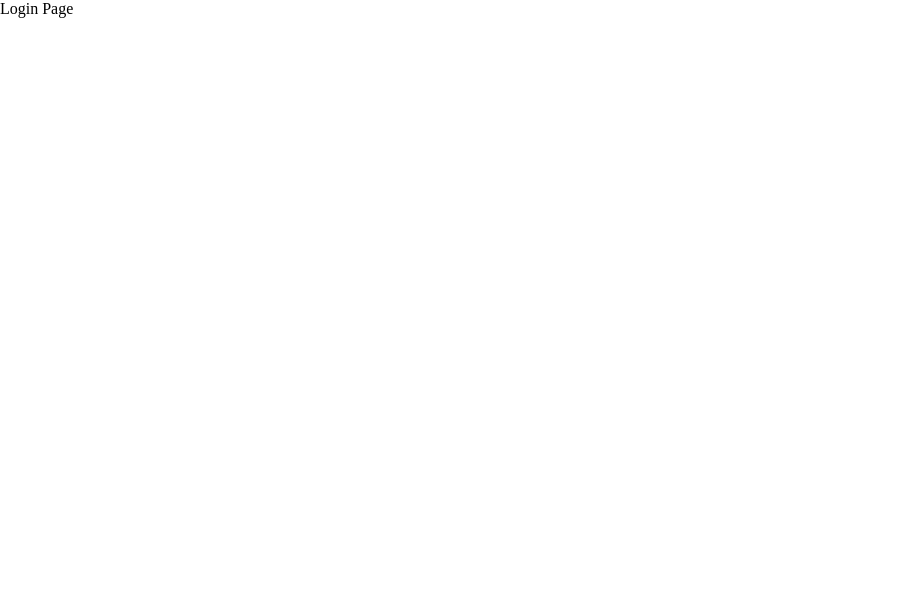
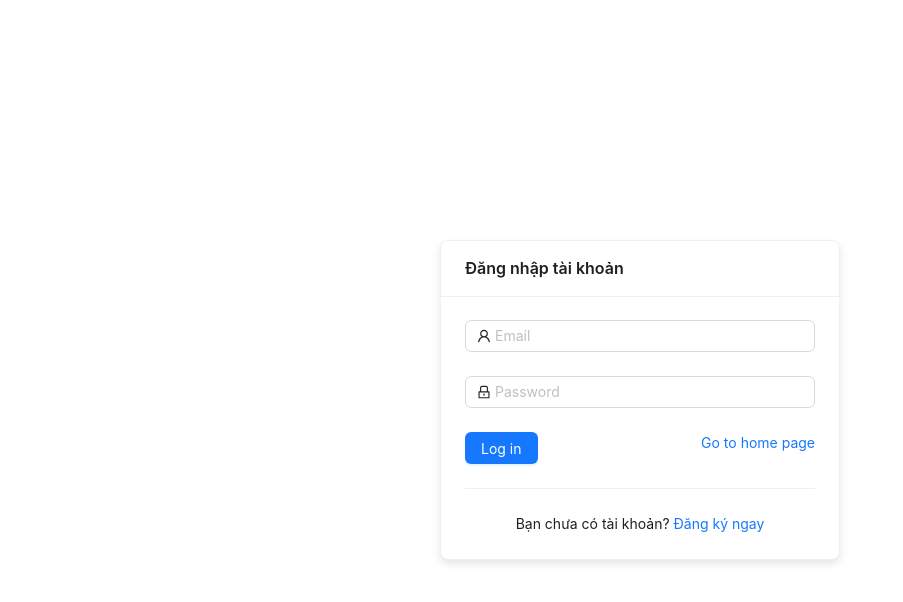
Before and after one commit to ntdatt812/react-vite-ntdat, a React (Vite) app: page /login in a window 1280 px wide. Shown: the top 602 px of the page, without its empty margins (0-903 px from the left). Built offline with nearby package versions, Linux system fonts and the light colour scheme.

Commit message:
video 93

```diff
--- a/src/pages/login.jsx
+++ b/src/pages/login.jsx
@@ -1,7 +1,98 @@
+import { LockOutlined, UserOutlined } from "@ant-design/icons";
+import { Button, Card, Col, Divider, Form, Input, message, notification, Row } from "antd";
+import { Link, useNavigate } from "react-router-dom";
+import { loginAPI } from "../services/api.service";
+import { useState } from "react";
 
 const LoginPage = () => {
+    const [isLoading, setIsLoading] = useState(false);
+    const navigate = useNavigate();
+    const onFinish = async (values) => {
+        setIsLoading(true)
+        console.log(values)
+        const res = await loginAPI(values.username, values.password);
+        if (res.data) {
+            message.success("Đăng nhập thành công!");
+            navigate("/")
+        } else {
+            notification.error({
+                message: "ERROR",
+                description: JSON.stringify(res.message)
+            })
+        }
+        setIsLoading(false)
+    };
+
     return (
-        <div>Login Page</div>
+        <Row justify={"center"} >
+            <Col xs={24} md={16} lg={8}>
+                <div style={{
+                    display: "flex",
+                    justifyContent: "center",
+                    alignItems: "center",
+                    minHeight: "100vh",
+
+                }}>
+                    <Card
+                        title="Đăng nhập tài khoản"
+                        bordered={true}
+                        style={{ width: 400, boxShadow: "0 4px 8px rgba(0,0,0,0.1)" }}
+                    >
+                        <Form
+                            name="login"
+                            initialValues={{
+                                remember: true,
+                            }}
+                            style={{
+                                maxWidth: 360,
+                            }}
+                            onFinish={onFinish}
+                        >
+
+                            <Form.Item
+                                name="username"
+                                rules={[
+                                    {
+                                        required: true,
+                                        message: 'Please input your Email!',
+                                    },
+                                ]}
+                            >
+                                <Input prefix={<UserOutlined />} placeholder="Email" />
+                            </Form.Item>
+                            <Form.Item
+                                name="password"
+                                rules={[
+                                    {
+                                        required: true,
+                                        message: 'Please input your Password!',
+                                    },
+                                ]}
+                            >
+                                <Input prefix={<LockOutlined />} type="password" placeholder="Password" />
+                            </Form.Item>
+
+                            <Form.Item>
+                                <div style={{ display: "flex", justifyContent: "space-between" }}>
+                                    <Button
+                                        type="primary"
+                                        htmlType="submit"
+                                        loading={isLoading}
+                                    >
+                                        Log in
+                                    </Button>
+                                    <Link to={"/"}>Go to home page</Link>
+                                </div>
+                            </Form.Item>
+                            <Divider />
+                            <div style={{ display: "flex", justifyContent: " center" }}>
+                                <p>Bạn chưa có tài khoản?<Link to={"/register"}> Đăng ký ngay</Link></p>
+                            </div>
+                        </Form >
+                    </Card>
+                </div >
+            </Col>
+        </Row>
     );
 }
 
--- a/src/pages/register.jsx
+++ b/src/pages/register.jsx
@@ -1,12 +1,30 @@
-import { Button, Form, Input } from "antd";
+import { Button, Col, Divider, Form, Input, notification, Row } from "antd";
+import { registerUserAPI } from "../services/api.service";
+import { Link, useNavigate } from "react-router-dom";
 
 const RegisterPage = () => {
 
+    const navigate = useNavigate()
     const [form] = Form.useForm();
 
-    const onFinish = (values) => {
+    const onFinish = async (values) => {
+        const res = await registerUserAPI(values.fullName, values.email, values.password, values.phone);
+        if (res.data) {
+            notification.success({
+                message: "Register user",
+                description: "Register user success!"
+            })
+            navigate("/")
+        } else {
+            notification.error({
+                message: "Register user",
+                description: JSON.stringify(res.message)
+            })
+        }
+
         console.log(">check value: ", values)
     }
+
 
     return (
         <Form
@@ -14,65 +32,98 @@ const RegisterPage = () => {
             name="basic"
             form={form}
             onFinish={onFinish}
+            style={{ margin: "10px" }}
         // onFinishFailed={onFinishFailed}
         >
-            <div style={{
-                margin: "50px",
-            }}>
+            <Row justify={"center"}>
+                <Col md={6} xs={24}>
+                    <h2>Đăng ký tài khoản</h2>
+                </Col>
+            </Row>
+            <Row justify={"center"}>
+                <Col md={6} xs={24}>
                     <Form.Item
                         label="Full name"
                         name="fullName"
-                // rules={[
-                //     {
-                //         required: true,
-                //         message: 'Please input your username!',
-                //     },
-                // ]}
+                        rules={[
+                            {
+                                required: true,
+                                message: 'Please input your full name!',
+                            },
+                        ]}
                     >
                         <Input />
                     </Form.Item>
+                </Col>
+            </Row>
+            <Row justify={"center"}>
+                <Col md={6} xs={24} >
                     <Form.Item
                         label="Email"
                         name="email"
-                // rules={[
-                //     {
-                //         required: true,
-                //         message: 'Please input your username!',
-                //     },
-                // ]}
+                        rules={[
+                            {
+                                required: true,
+                                message: 'Please input your email!',
+                            },
+                        ]}
                     >
                         <Input />
                     </Form.Item>
+                </Col>
+            </Row>
+            <Row justify={"center"}>
+                <Col md={6} xs={24}>
+
                     <Form.Item
                         label="Password"
                         name="password"
-                // rules={[
-                //     {
-                //         required: true,
-                //         message: 'Please input your username!',
-                //     },
-                // ]}
+                        rules={[
+                            {
+                                required: true,
+                                message: 'Please input your password!',
+                            },
+                        ]}
                     >
                         <Input.Password />
                     </Form.Item>
+                </Col>
+            </Row>
+            <Row justify={"center"}>
+                <Col md={6} xs={24}>
                     <Form.Item
                         label="Phone number"
                         name="phone"
-                // rules={[
-                //     {
-                //         required: true,
-                //         message: 'Please input your username!',
-                //     },
-                // ]}
+                        rules={[
+                            {
+                                required: true,
+                                pattern: new RegExp(/\d+/g),
+                                message: "Wrong format!"
+                            }
+                        ]}
                     >
                         <Input />
                     </Form.Item>
+                </Col>
+            </Row>
+            <Row justify={"center"}>
+                <Col md={6} xs={24}>
                     <div>
                         <Button
                             htmlType="submit"
                             type="primary">Register</Button>
                     </div>
+                </Col>
+            </Row>
+            <Row justify={"center"}>
+                <Col md={6} xs={24}>
+                    <Divider />
+                    <div style={{ display: "flex", justifyContent: " center" }}>
+                        <p>Bạn đã có tài khoản?<Link to={"/login"}> Đăng ký ngay</Link></p>
                     </div>
+                </Col>
+            </Row>
+
         </Form>
     );
 }
--- a/src/services/api.service.js
+++ b/src/services/api.service.js
@@ -57,6 +57,28 @@ const updateUserAvatarAPI = (avatar, _id, fullName, phone) => {
     return axios.put(URL_BACKEND, data);
 }
 
+const registerUserAPI = (fullName, email, password, phone) => {
+    const URL_BACKEND = "/api/v1/user/register";
+    const data = {
+        fullName,
+        email,
+        password,
+        phone
+    }
+    return axios.post(URL_BACKEND, data);
+}
+
+const loginAPI = (username, password) => {
+    const URL_BACKEND = "/api/v1/auth/login";
+    const data = {
+        username,
+        password,
+        // delay: 3000
+    }
+    return axios.post(URL_BACKEND, data);
+}
+
+
 export {
     createUserAPI,
     updateUserAPI,
@@ -64,4 +86,6 @@ export {
     deleteUserAPI,
     handleUploadFileAPI,
     updateUserAvatarAPI,
+    registerUserAPI,
+    loginAPI
 }
```
Lines whose indentation alone changed are shown as unchanged.
